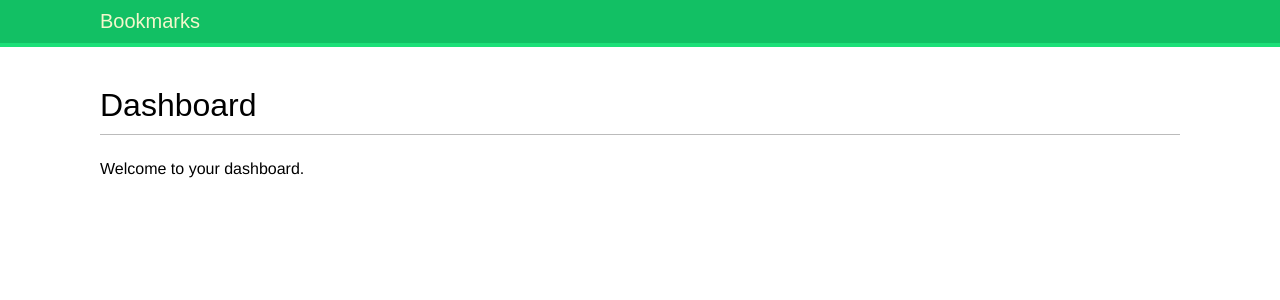
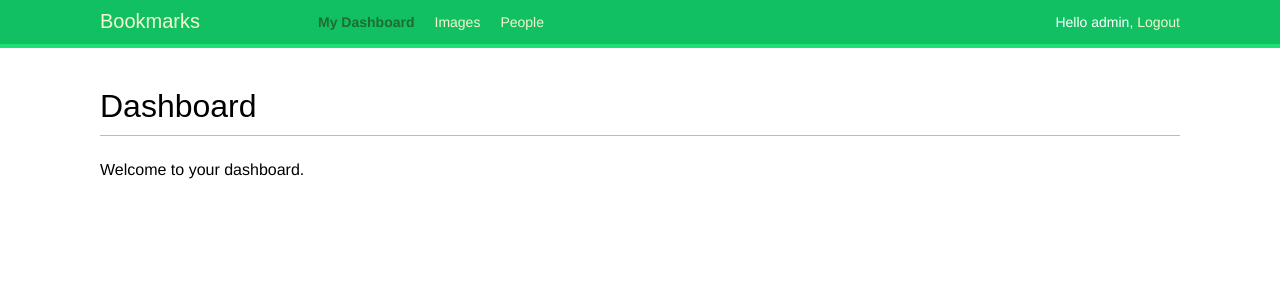
Before and after one commit to DenzelGitonga007/My-Social-Website, a Django app: page / in a window 1280 px wide. Shown: the top 300 px of the page. Run offline with Django 4.2, Linux system fonts and the light colour scheme; a user stored in the database is signed in; some web fonts are replaced.

Commit message:
using the default login/logout templating/authentication

```diff
--- a/bookmarks/account/views.py
+++ b/bookmarks/account/views.py
@@ -37,6 +37,6 @@ def user_login(request):
 @login_required
 def dashboard(request):
     return render(request,
-    'account/dashboard.html',
+    'dashboard.html',
     {'section': 'dashboard'}
     )
--- a/bookmarks/bookmarks/settings.py
+++ b/bookmarks/bookmarks/settings.py
@@ -56,7 +56,7 @@ ROOT_URLCONF = 'bookmarks.urls'
 TEMPLATES = [
     {
         'BACKEND': 'django.template.backends.django.DjangoTemplates',
-        'DIRS': ['templates/account'],
+        'DIRS': ['templates/account', 'templates'],
         'APP_DIRS': True,
         'OPTIONS': {
             'context_processors': [
--- a/bookmarks/templates/account/base.html
+++ b/bookmarks/templates/account/base.html
@@ -8,6 +8,28 @@
 <body>
     <div id="header">
         <span class="logo">Bookmarks</span>
+        <!-- Additional code for the default auth -->
+        {% if request.user.is_authenticated %}
+            <ul class="menu">
+                <li {% if section == "dashboard" %}class="selected"{% endif %}>
+                    <a href="{% url "dashboard" %}">My Dashboard</a>
+                </li>
+                <li {% if section == "images" %}class="selected"{% endif %}>
+                    <a href="#">Images</a>
+                </li>
+                <li {% if section == "people" %}class="selected"{% endif %}>
+                    <a href="#">People</a>
+                </li>
+            </ul>
+        {% endif %}
+        <span class="user">
+            {% if request.user.is_authenticated %}
+                Hello {{ request.user.first_name|default:request.user.username }},
+                <a href="{% url "logout" %}">Logout</a>
+            {% else %}
+                <a href="{% url "login" %}">Log-in</a>
+            {% endif %}
+        </span>
     </div>
     <div id="content">
         {% block content %}
```
Also changed, not shown: bookmarks/db.sqlite3.
